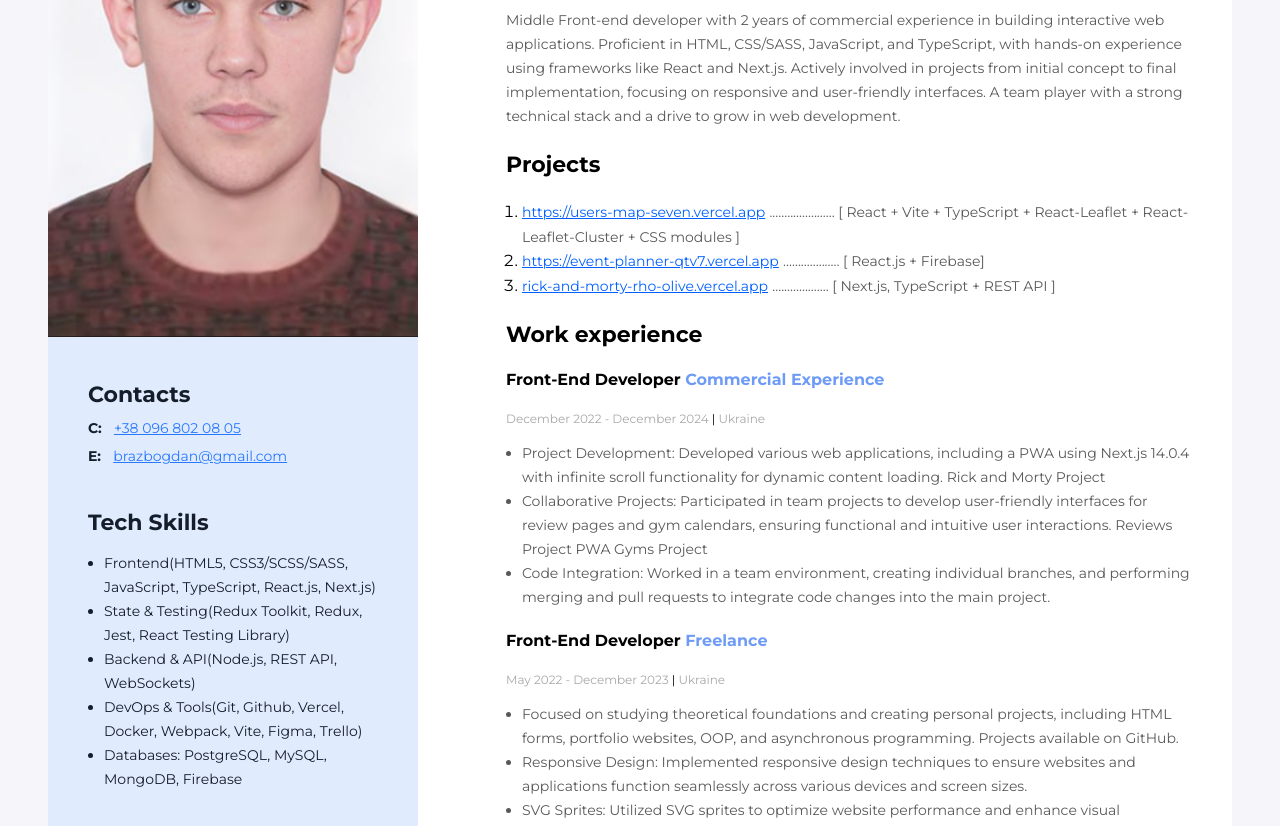
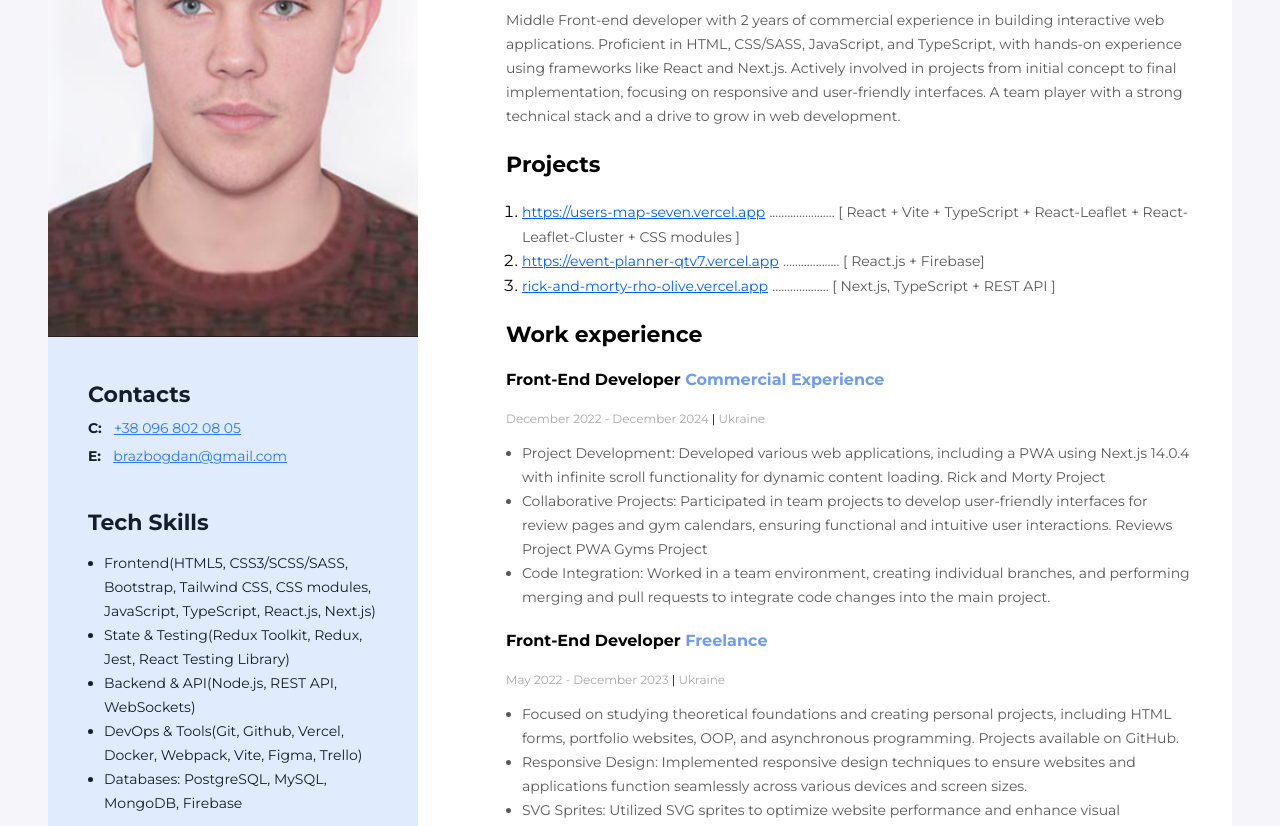
Before and after one commit to braz-bogdan156/my-resume, a plain HTML site: page index.html in a window 1280 px wide. Shown: the part 251-1077 px from the top of the page. Drawn offline with Linux system fonts and the light colour scheme.

Commit message:
updated_portfolio

```diff
--- a/index.html
+++ b/index.html
@@ -147,7 +147,7 @@
             <div class="sidebar-container">
                 <h3 class="sidebar-title">Tech Skills</h3>
                 <ul class="sidebar-list"><li class="sidebar-list-item">Frontend(HTML5,
-                    CSS3/SCSS/SASS, JavaScript, TypeScript, React.js, Next.js)</li>
+                    CSS3/SCSS/SASS, Bootstrap, Tailwind CSS, CSS modules, JavaScript, TypeScript, React.js, Next.js)</li>
                     <li class="sidebar-list-item">State & Testing(Redux Toolkit, Redux, Jest, React Testing Library)</li>
                     <li class="sidebar-list-item">Backend & API(Node.js, REST API, WebSockets)</li>
                     <li class="sidebar-list-item">DevOps & Tools(Git, Github, Vercel, Docker, Webpack, Vite, Figma, Trello)</li>
```
